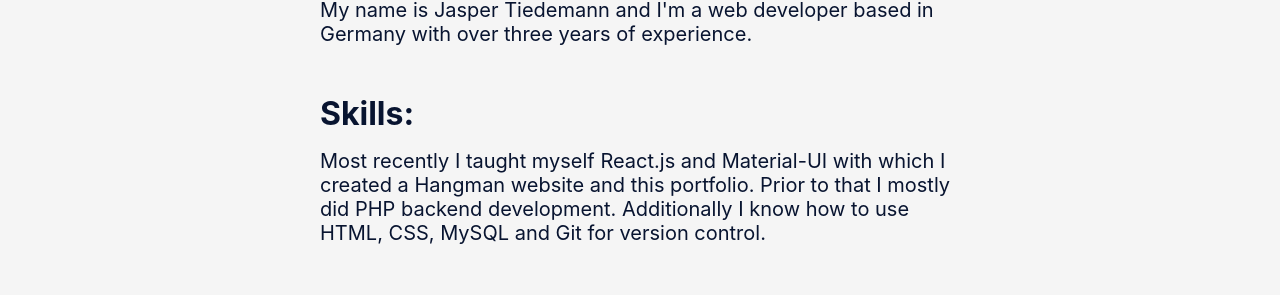
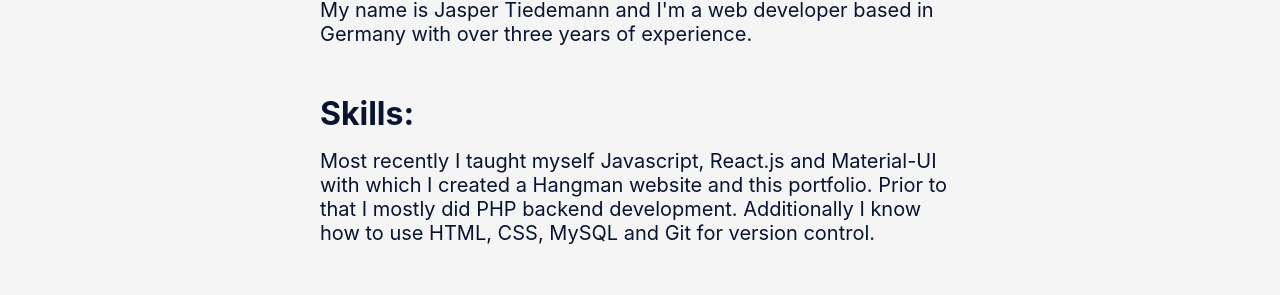
Before and after one commit to jas-tiedemann/reactPortfolio, a React (Create React App) app: page / in a window 1280 px wide. Shown: the part 1289-1584 px from the top of the page. Built offline with nearby package versions, Linux system fonts and the light colour scheme.

Commit message:
corrects text in about component

```diff
--- a/src/components/About.js
+++ b/src/components/About.js
@@ -39,7 +39,7 @@ const About = () => {
                     <Typography variant="h3">Personal:</Typography>
                     <Typography variant="p">My name is Jasper Tiedemann and I'm a web developer based in Germany with over three years of experience.</Typography>
                     <Typography variant="h3">Skills:</Typography>
-                    <Typography variant="p">Most recently I taught myself React.js and Material-UI with which I created a Hangman website and this portfolio. Prior to that I mostly did PHP backend development. Additionally I know how to use HTML, CSS, MySQL and Git for version control.</Typography>
+                    <Typography variant="p">Most recently I taught myself Javascript, React.js and Material-UI with which I created a Hangman website and this portfolio. Prior to that I mostly did PHP backend development. Additionally I know how to use HTML, CSS, MySQL and Git for version control.</Typography>
                     <Typography variant="h3">Hobbies:</Typography>
                     <Typography variant="p">My favorite things to do in my free time are coding, running, working out, cooking and playing video games.</Typography>
                 </Box>
```
